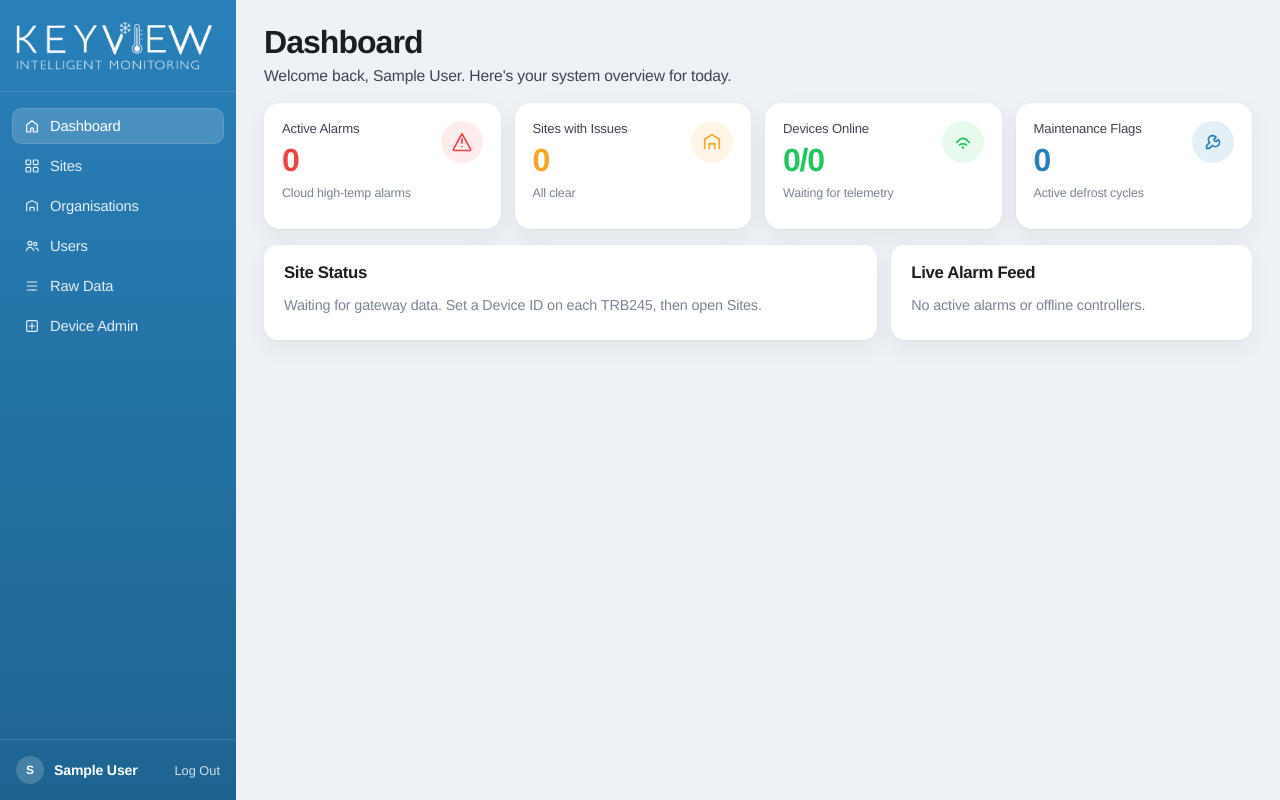
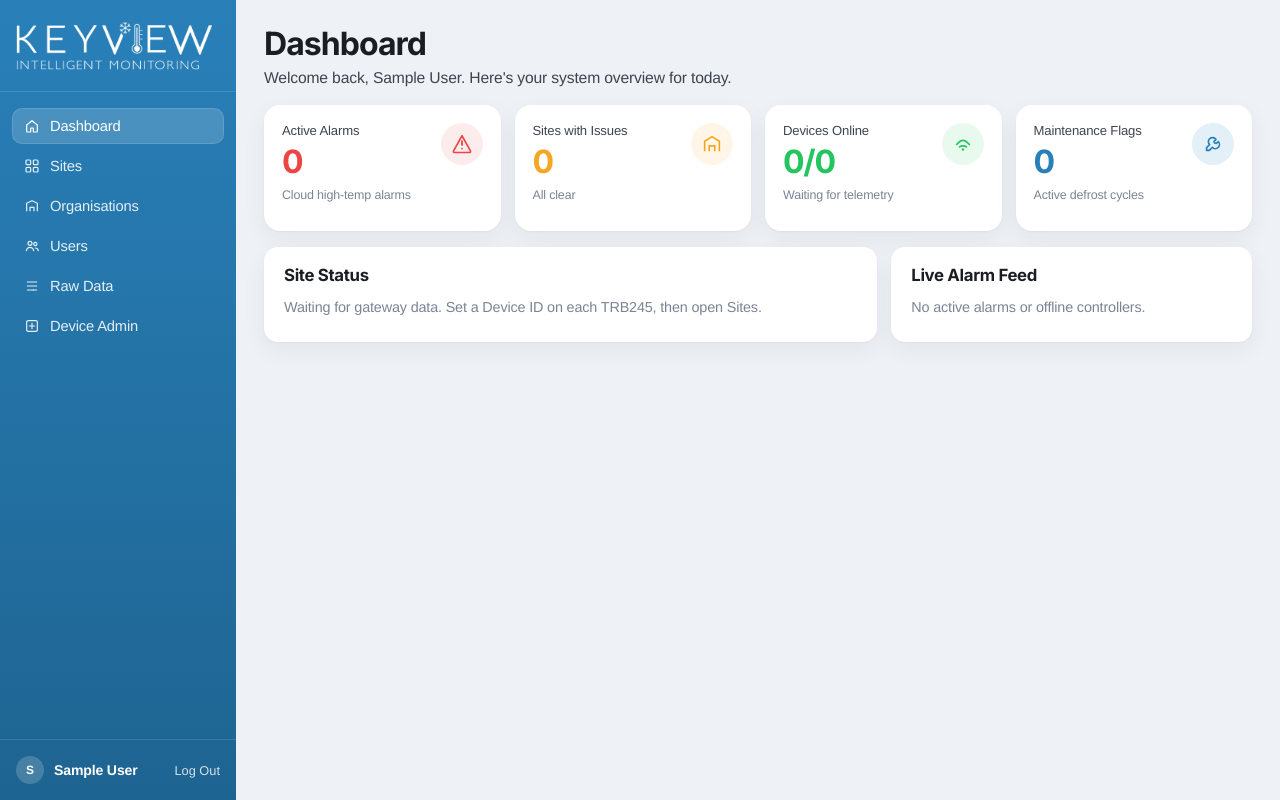
Before and after one commit to RichardChitambo2312/ewnext-cloud, a FastAPI app: page / in a window 1280 px wide. Run offline with FastAPI, Linux system fonts and the light colour scheme; the visitor is signed in with stand-in values (Sample User, id 1); parts of the project's set-up code (start-up, migrations or seed data) failed here and were passed over; some libraries are stand-ins or nearby versions.

Commit message:
Use the Inter font for page headings and titles.
Co-authored-by: Cursor <cursoragent@cursor.com>

```diff
--- a/cloud/static/app.css
+++ b/cloud/static/app.css
@@ -35,11 +35,20 @@
   --setpoint-fg: #334155;
 
   --font-sans: "Helvetica Neue", Helvetica, Arial, sans-serif;
+  --font-heading: "Inter", "Helvetica Neue", Helvetica, Arial, sans-serif;
   --radius: 14px;
   --radius-sm: 10px;
   --shadow: 0 1px 2px rgba(26, 29, 33, 0.04), 0 8px 24px rgba(26, 29, 33, 0.06);
   --shadow-hover: 0 2px 4px rgba(26, 29, 33, 0.06), 0 14px 32px rgba(41, 128, 185, 0.16);
   --ease: cubic-bezier(0.22, 1, 0.36, 1);
+}
+
+@font-face {
+  font-family: "Inter";
+  font-style: normal;
+  font-weight: 100 900;
+  font-display: swap;
+  src: url("/static/fonts/inter-latin.woff2") format("woff2");
 }
 
 *,
@@ -79,6 +88,14 @@ button,
 input,
 select {
   font: inherit;
+}
+
+h1,
+h2,
+h3,
+.eyebrow,
+.kpi-value {
+  font-family: var(--font-heading);
 }
 
 button {
@@ -506,6 +523,7 @@ button {
   background: transparent;
   color: inherit;
   font: inherit;
+  font-family: var(--font-heading);
   font-weight: 700;
   font-size: 0.95rem;
   letter-spacing: -0.02em;
--- a/cloud/templates/base.html
+++ b/cloud/templates/base.html
@@ -8,7 +8,7 @@
   <meta name="mobile-web-app-capable" content="yes">
   <meta name="apple-mobile-web-app-status-bar-style" content="black-translucent">
   <title>{% block title %}Keyview Cloud{% endblock %}</title>
-  <link rel="stylesheet" href="/static/app.css?v=login3">
+  <link rel="stylesheet" href="/static/app.css?v=login4">
   {% block extra_head %}{% endblock %}
 </head>
 <body>
--- a/cloud/templates/forgot.html
+++ b/cloud/templates/forgot.html
@@ -5,7 +5,7 @@
   <meta name="viewport" content="width=device-width, initial-scale=1, viewport-fit=cover">
   <meta name="theme-color" content="#2980b9">
   <title>Keyview Cloud — Forgot password</title>
-  <link rel="stylesheet" href="/static/app.css?v=login3">
+  <link rel="stylesheet" href="/static/app.css?v=login4">
 </head>
 <body class="login-body">
   <main class="login-card">
--- a/cloud/templates/invite.html
+++ b/cloud/templates/invite.html
@@ -5,7 +5,7 @@
   <meta name="viewport" content="width=device-width, initial-scale=1, viewport-fit=cover">
   <meta name="theme-color" content="#2980b9">
   <title>Keyview Cloud — Join</title>
-  <link rel="stylesheet" href="/static/app.css?v=login3">
+  <link rel="stylesheet" href="/static/app.css?v=login4">
 </head>
 <body class="login-body">
   <main class="login-card">
--- a/cloud/templates/login.html
+++ b/cloud/templates/login.html
@@ -7,7 +7,7 @@
   <meta name="apple-mobile-web-app-capable" content="yes">
   <meta name="mobile-web-app-capable" content="yes">
   <title>Keyview Cloud — Sign in</title>
-  <link rel="stylesheet" href="/static/app.css?v=login3">
+  <link rel="stylesheet" href="/static/app.css?v=login4">
 </head>
 <body class="login-body">
   <main class="login-card">
--- a/cloud/templates/reset.html
+++ b/cloud/templates/reset.html
@@ -5,7 +5,7 @@
   <meta name="viewport" content="width=device-width, initial-scale=1, viewport-fit=cover">
   <meta name="theme-color" content="#2980b9">
   <title>Keyview Cloud — New password</title>
-  <link rel="stylesheet" href="/static/app.css?v=login3">
+  <link rel="stylesheet" href="/static/app.css?v=login4">
 </head>
 <body class="login-body">
   <main class="login-card">
--- a/cloud/templates/signup.html
+++ b/cloud/templates/signup.html
@@ -5,7 +5,7 @@
   <meta name="viewport" content="width=device-width, initial-scale=1, viewport-fit=cover">
   <meta name="theme-color" content="#2980b9">
   <title>Keyview Cloud — Sign up</title>
-  <link rel="stylesheet" href="/static/app.css?v=login3">
+  <link rel="stylesheet" href="/static/app.css?v=login4">
 </head>
 <body class="login-body">
   <main class="login-card login-card-wide">
```
Also changed, not shown: cloud/static/fonts/inter-latin.woff2 (added).
